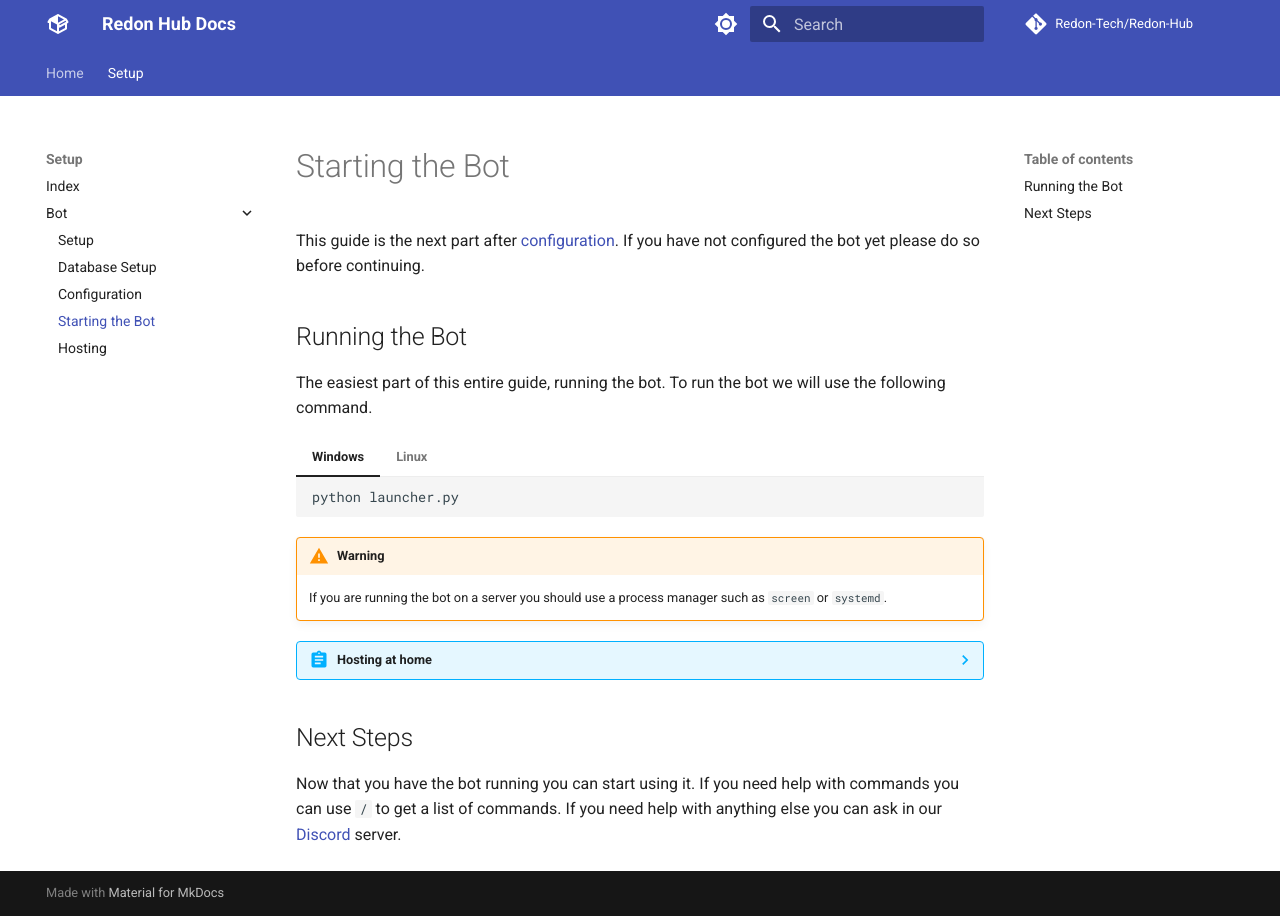
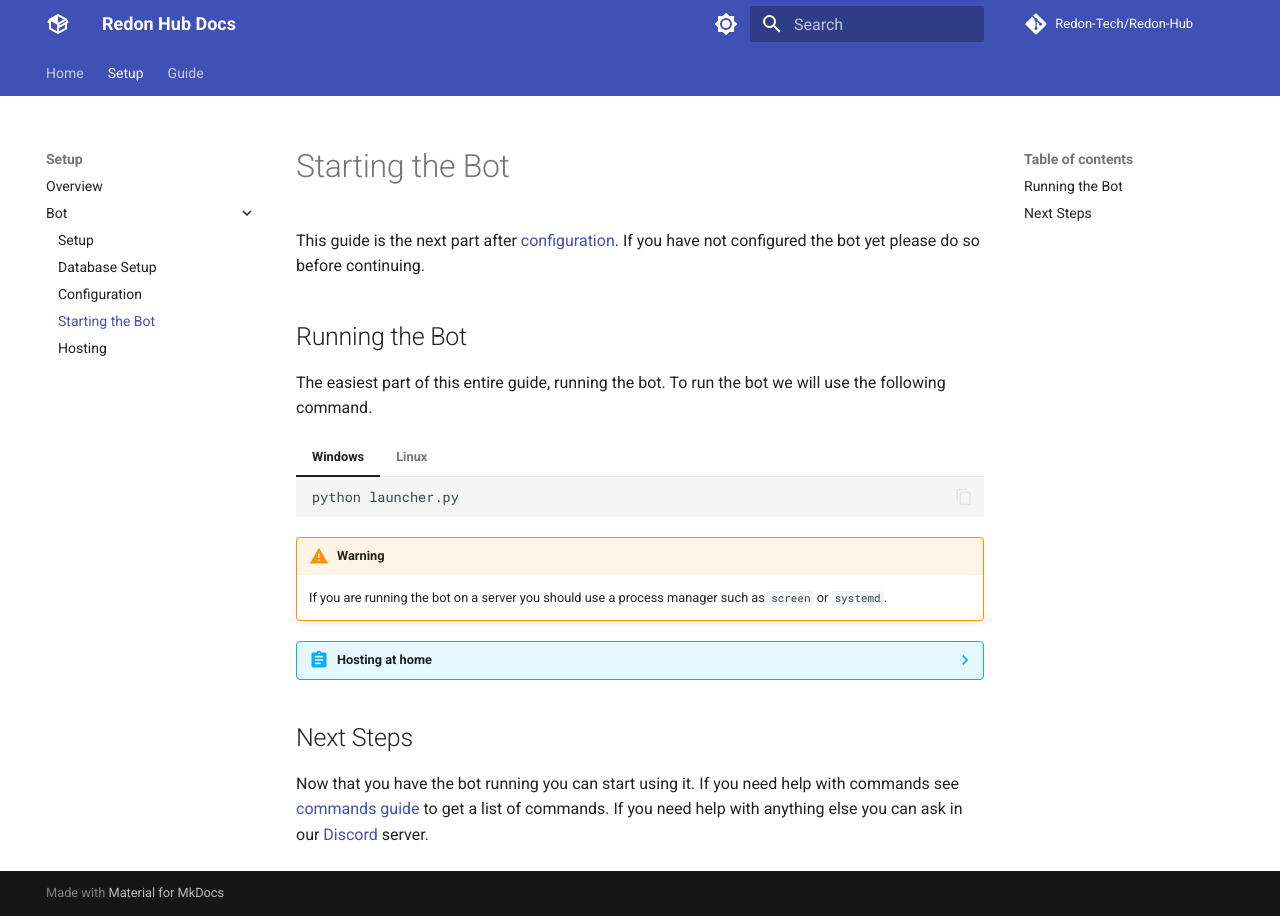
Before and after one commit to Redon-Tech/Redon-Hub, an MkDocs documentation site: the page built from docs/setup/bot/running.md, in a window 1280 px wide. Built offline with MkDocs 1.6.1 and Material for MkDocs 9.7.7, drawn with Linux system fonts in a browser that asks for light colours; comment, search, counter and statistics services are not loaded.

Commit message:
Start commands guide

```diff
--- a/docs/setup/bot/running.md
+++ b/docs/setup/bot/running.md
@@ -26,4 +26,4 @@ The easiest part of this entire guide, running the bot. To run the bot we will u
     I will not be providing any support with port forwarding, I recommend you use a hosting service. If you are unable to figure out how to use a hosting service [we provide one](https://billing.redon.tech).
 
 ## Next Steps
-Now that you have the bot running you can start using it. If you need help with commands you can use `/` to get a list of commands. If you need help with anything else you can ask in our [Discord](https://discord.gg/Eb384Xw) server.
+Now that you have the bot running you can start using it. If you need help with commands see [commands guide](/guides/commands) to get a list of commands. If you need help with anything else you can ask in our [Discord](https://discord.gg/Eb384Xw) server.
--- a/mkdocs.yml
+++ b/mkdocs.yml
@@ -7,13 +7,15 @@ repo_url: 'https://github.com/Redon-Tech/Redon-Hub/'
 nav:
     - Home: index.md
     - Setup:
-      - setup/index.md
+      - setup/overview.md
       - Bot:
         - setup/bot/setup.md
         - Database Setup: setup/bot/database.md
         - Configuration: setup/bot/configuration.md
         - Starting the Bot: setup/bot/running.md
         - Hosting: setup/bot/hosting.md
+    - Guide:
+      - Commands: guide/commands.md
 
 theme:
   features:
@@ -22,6 +24,8 @@ theme:
     - navigation.tracking
     - navigation.top
     - toc.follow
+    - content.code.copy
+    - content.tabs.link
   name: 'material'
   icon:
     logo: material/package-variant
```
Also changed, not shown: docs/guide/commands.md (added, +43 -0 lines), docs/setup/overview.md (renamed from docs/setup/index.md).
